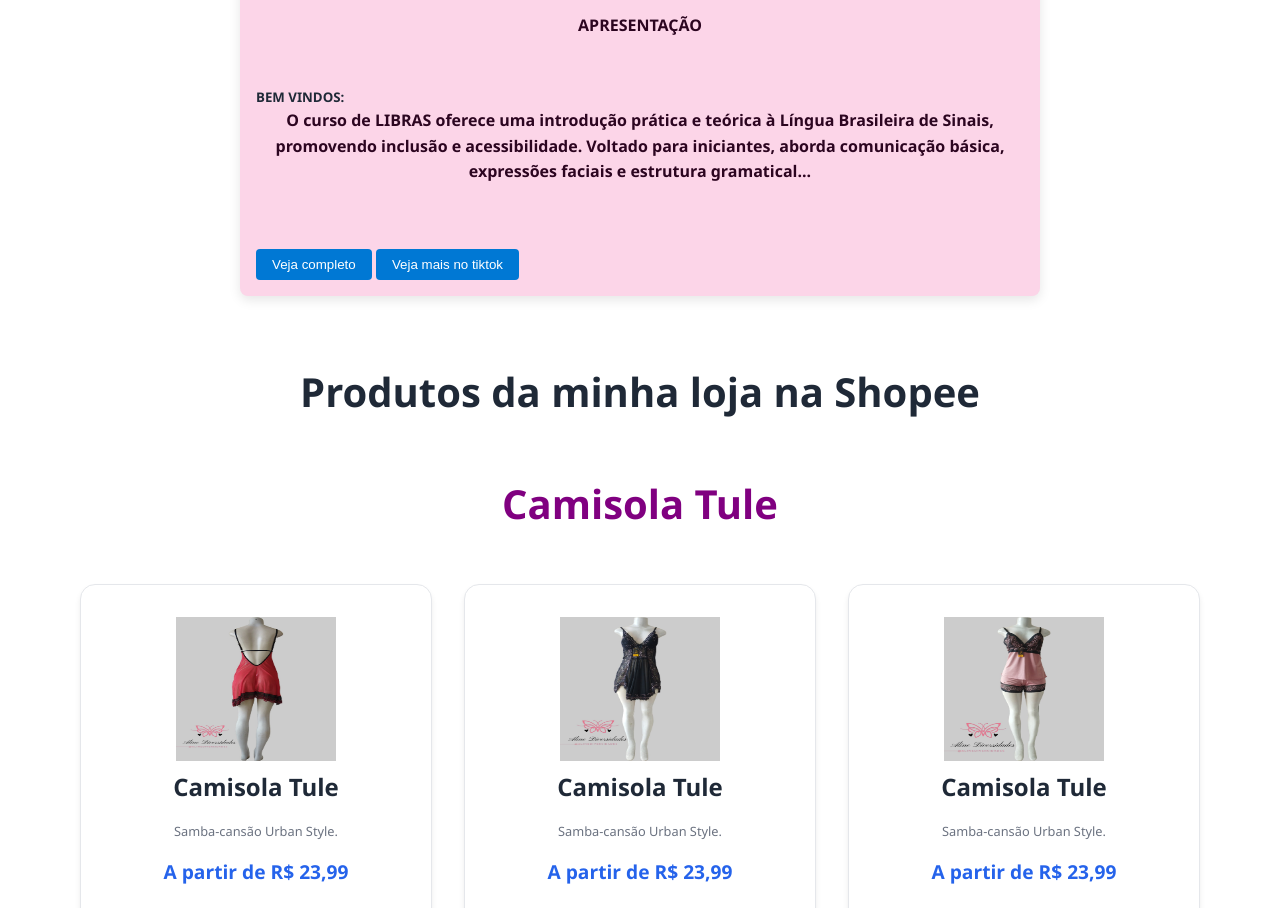
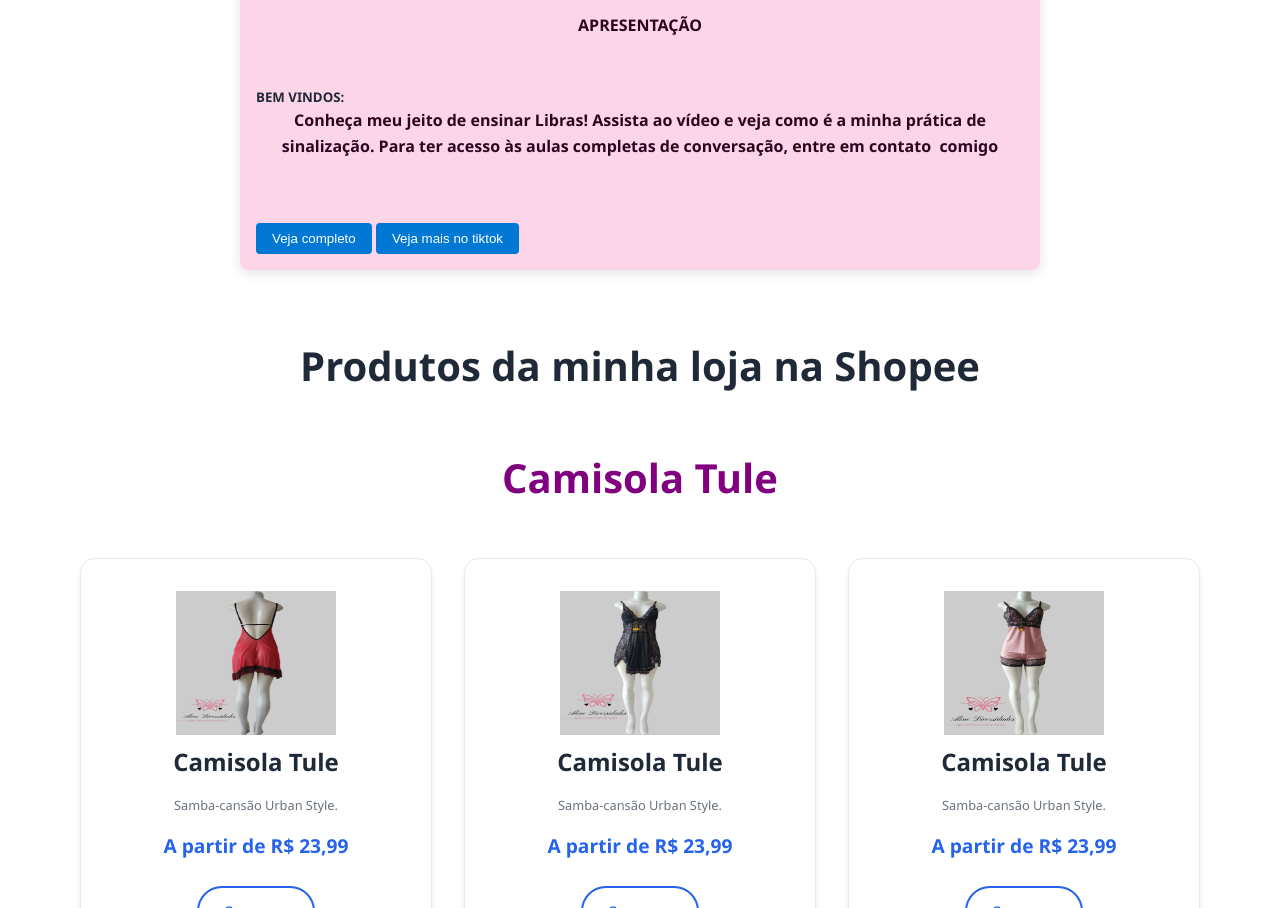
Before and after one commit to Sergioaero1/Aline, a plain HTML site: page index.html in a window 1280 px wide. Shown: the part 1175-2083 px from the top of the page. Drawn offline with Linux system fonts and the light colour scheme.

Commit message:
Update index.html

```diff
--- a/index.html
+++ b/index.html
@@ -113,10 +113,9 @@
       <h2>APRESENTAÇÃO</h2>
       <p><h5>BEM VINDOS:</h5></p>
       <p><h2>
-        O curso de LIBRAS oferece uma introdução prática e teórica à
-        Língua Brasileira de Sinais, promovendo inclusão e acessibilidade.
-        Voltado para iniciantes, aborda comunicação básica, expressões faciais
-        e estrutura gramatical...
+        Conheça meu jeito de ensinar Libras! Assista ao vídeo e veja como é a minha prática
+          de sinalização. Para ter acesso às aulas completas de conversação, entre em contato
+          comigo
         </h2>
       </p>
       <button class="btn-fullscreen" onclick="openFullscreen('assets/vds/alua1.mp4')">Veja completo</button>
```
